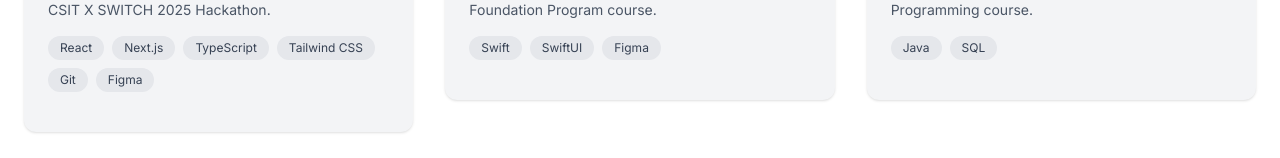
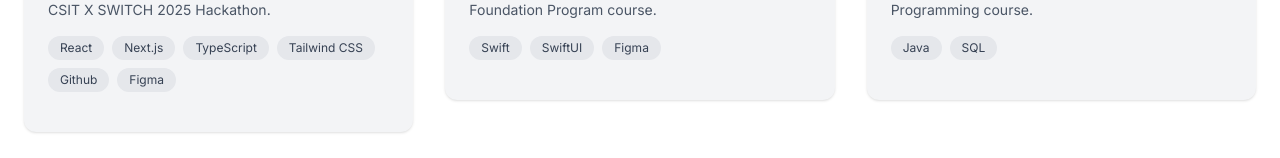
Before and after one commit to quanzee/portfolio-website, a React (Vite) app in the folder my-portfolio/: page /projects in a window 1280 px wide. Shown: the part 568-726 px from the top of the page. Built offline with nearby package versions, Linux system fonts and the light colour scheme.

Commit message:
Updated tags for UpNext

```diff
--- a/my-portfolio/src/data/projects.ts
+++ b/my-portfolio/src/data/projects.ts
@@ -16,7 +16,7 @@ export const projects = [
       'An adaptive assignment planner prototype that helps students break assignments into manageable sessions, visualises progress, and produces deadline-aware suggestions. Won 4th place in the CSIT X SWITCH 2025 Hackathon.',
     image: upNext,
     heroImage: upNextHeroImage,
-    tags: ['React', 'Next.js', 'TypeScript', 'Tailwind CSS', 'Git', 'Figma'],
+    tags: ['React', 'Next.js', 'TypeScript', 'Tailwind CSS', 'Github', 'Figma'],
     github: 'https://github.com/JovenTung/UpNext.git',
     live: 'https://up-next-theta.vercel.app/',
     contentPath: '/content/upnext.md',
```
